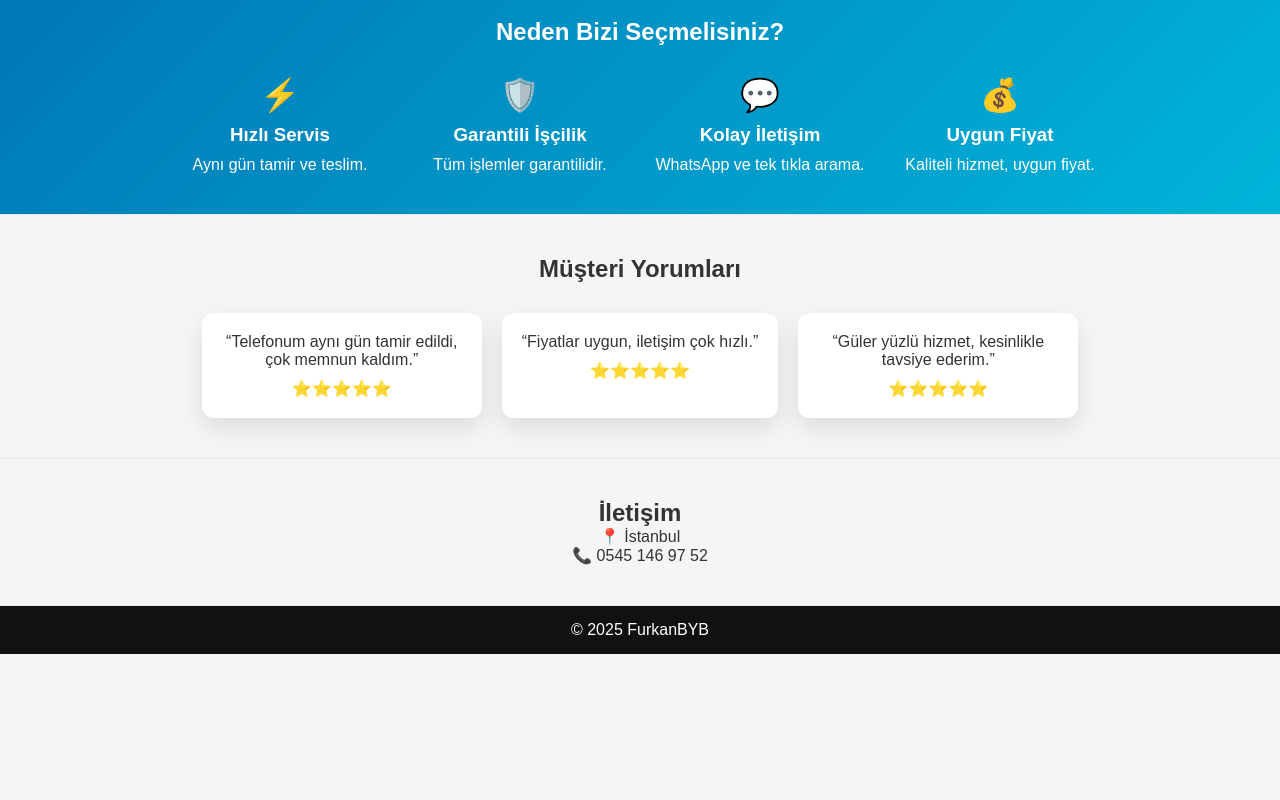
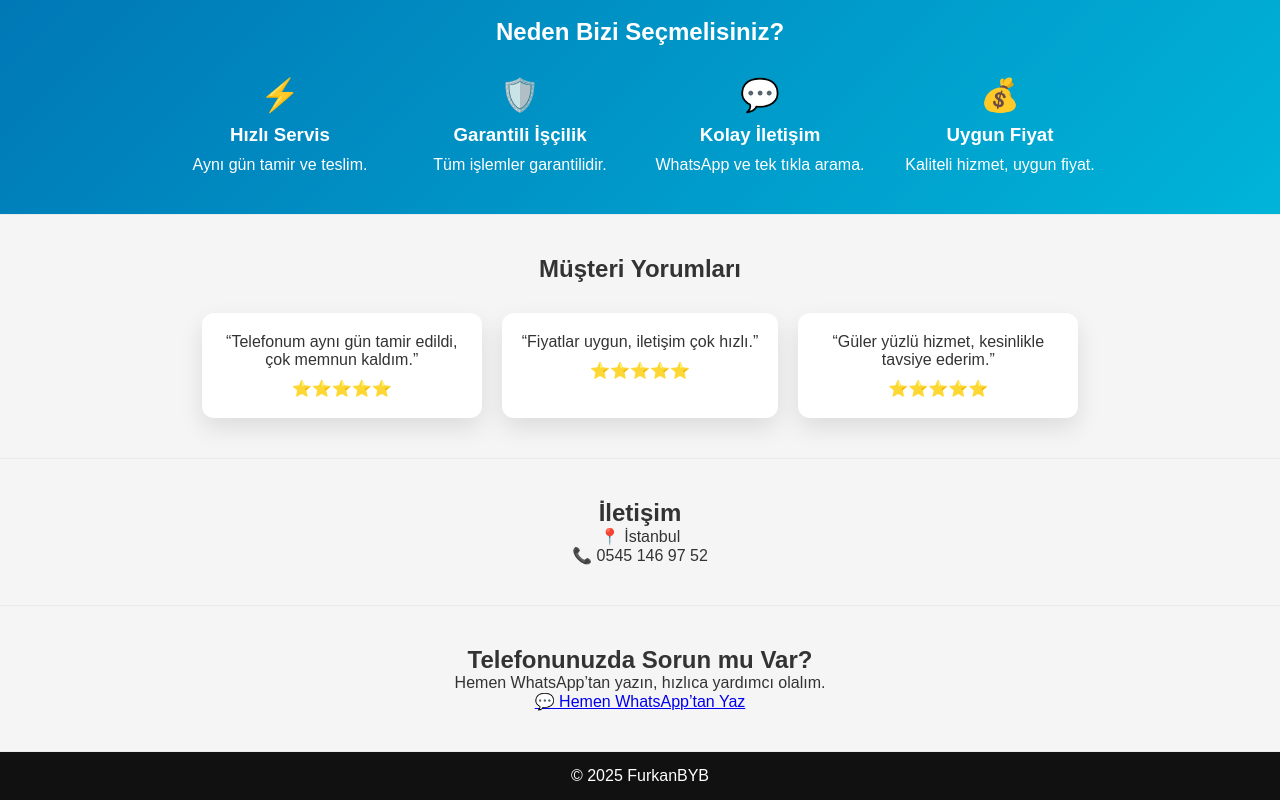
Before and after one commit to FurkanBYB52/telefoncu-site, a plain HTML site: page index.html in a window 1280 px wide. Shown: the part 925-1725 px from the top of the page. Before the commit the page ends 1579 px from the top, so only its background shows below. Drawn offline with Linux system fonts and the light colour scheme.

Commit message:
Add WhatsApp support section to index.htmla
Added a call-to-action section for WhatsApp support.

```diff
--- a/index.html
+++ b/index.html
@@ -121,6 +121,15 @@
     <p>📞 0545 146 97 52</p>
 </section>
 
+<section class="cta">
+    <h2>Telefonunuzda Sorun mu Var?</h2>
+    <p>Hemen WhatsApp’tan yazın, hızlıca yardımcı olalım.</p>
+
+    <a href="https://wa.me/905451469752" target="_blank" class="cta-btn">
+        💬 Hemen WhatsApp’tan Yaz
+    </a>
+</section>
+
 <footer>
     <p>© 2025 FurkanBYB</p>
 </footer>
```
